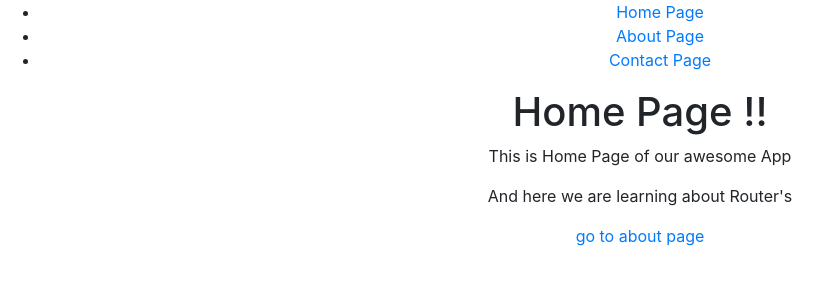
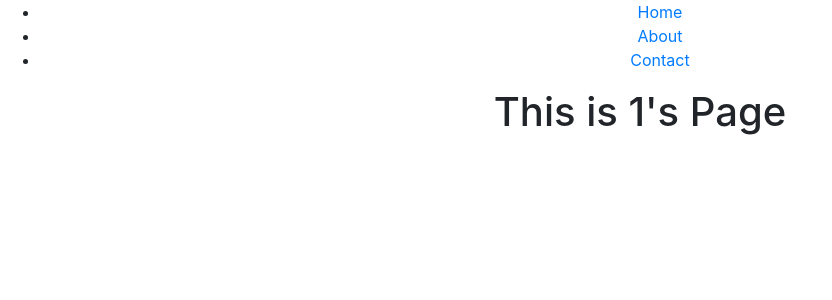
Before and after one commit to pranjali1210/React, a JavaScript app: page /user/1 in a window 1280 px wide. Before the commit this address led to /home. Shown: the top 300 px of the page, without its empty margins (0-832 px from the left). Built offline with nearby package versions, Linux system fonts and the light colour scheme; the HTML template or start-up script is replaced by a standard one.

Commit message:
Dynamic Routing with params

```diff
--- a/src/App.js
+++ b/src/App.js
@@ -4,6 +4,7 @@ import Home from './component/Home'
 import About from './component/About';
 import NavBar from './component/NavBar'
 import Page404 from './component/Page404';
+import User from './component/User';
 function App() {
 
   return(
@@ -13,6 +14,7 @@ function App() {
       <Routes>
       <Route path='/home' element={<Home />}/>
       <Route path='/about' element={<About />}/>
+      <Route path='/user/:name' element={<User />}/>
       <Route path='/*' element={<Navigate to="/home" />}/>
       </Routes>
       </BrowserRouter>
--- a/src/component/About.js
+++ b/src/component/About.js
@@ -6,6 +6,8 @@ function About() {
             <p>This is About Page of our awesome App</p>
             <p>And here we are learning about Router's</p>
             <Link to="/home">go to home page</Link>
+            <li><Link to="/user/pranjali">Pranjali</Link></li>
+            <li><Link to="/user/asha">Asha</Link></li>
         </div>
     )
 }
--- a/src/component/NavBar.js
+++ b/src/component/NavBar.js
@@ -4,11 +4,12 @@ function NavBar()
     return(
         <div>
         <ul>
-            {/*<li><Link to="/about">About</Link></li>
+            {/*<li></li>
             //<li><Link to="/home">Home</Link></li> */}
-            <li><a href='/home'>Home Page</a></li>
-            <li><a href='/about'>About Page</a></li>
-            <li><a href='/contact'>Contact Page</a></li>
+            <li><Link to="/home">Home</Link></li>
+            <li><Link to="/about">About</Link></li>
+            <li><Link to="/contact">Contact</Link></li>
+
         </ul>
         </div>
     )
--- /dev/null
+++ b/src/component/User.js
@@ -0,0 +1,15 @@
+import { useParams } from "react-router-dom"
+
+
+function User()
+{
+    const params=useParams();
+    const {name}=params
+
+    return(
+        <div>
+            <h1>This is {name}'s Page</h1>
+        </div>
+    )
+}
+export default User
```
